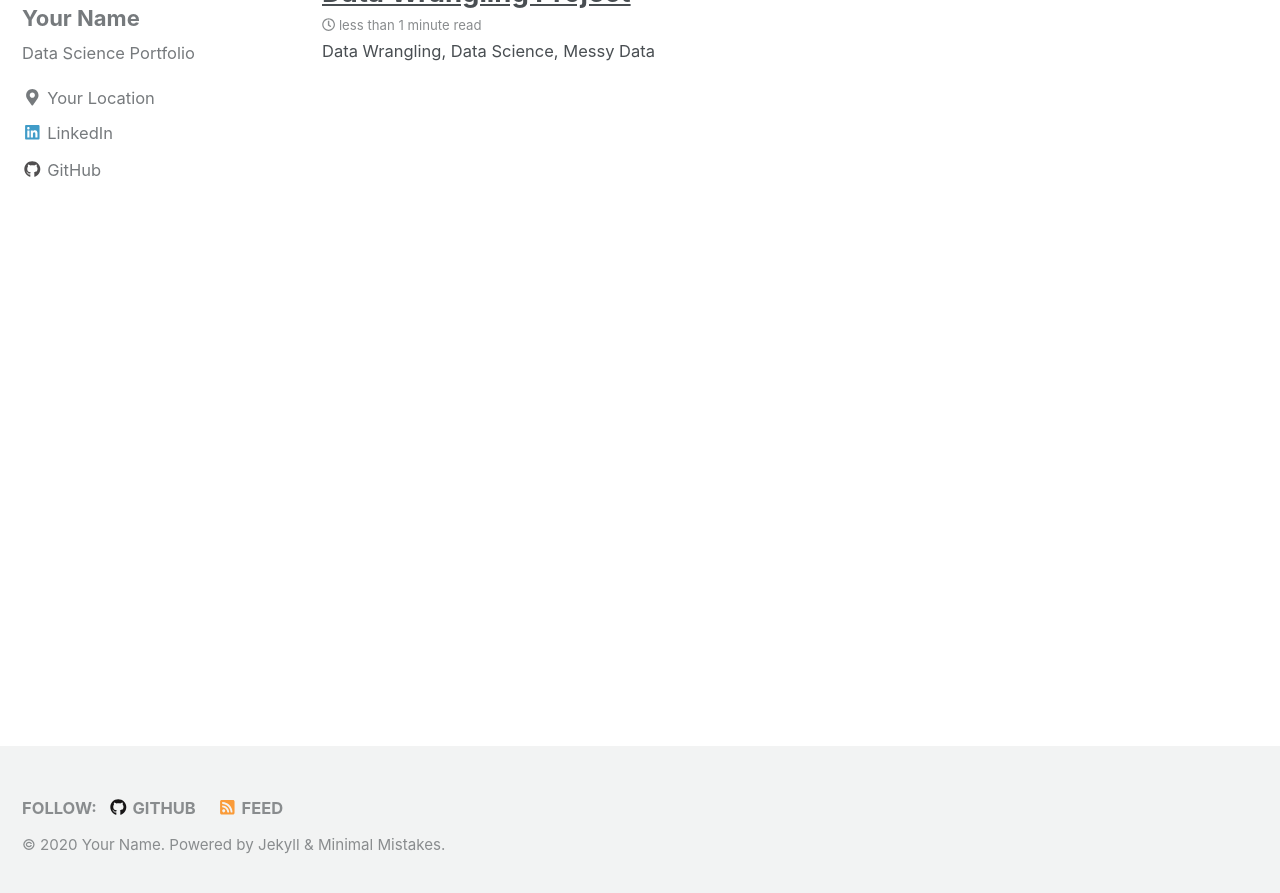
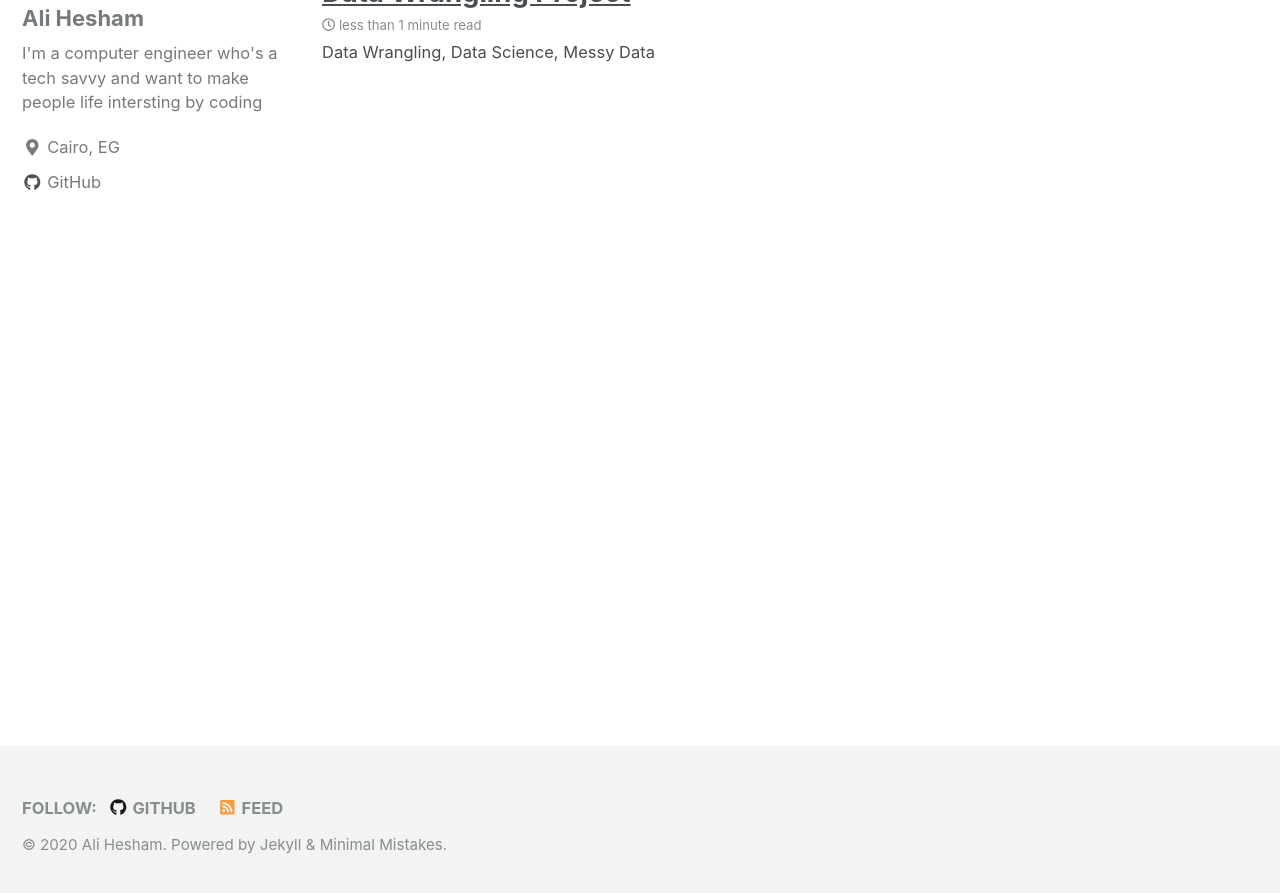
Before and after one commit to ali-hesham/ali-hesham.github.io, a Jekyll site: the page built from index.html, in a window 1280 px wide and 900 px high, scrolled down 760 px. Shown: the top 893 px of the window. Built offline with Jekyll 4.4.1, drawn with Linux system fonts in a browser that asks for light colours; nearby versions of some CDN libraries; the list of posts is cut into pages by our own code.

Commit message:
Update _config.yml
layout change

```diff
--- a/_config.yml
+++ b/_config.yml
@@ -9,10 +9,10 @@ minimal_mistakes_skin    : "default" # "air", "aqua", "contrast", "dark", "dirt"
 
 # Site Settings
 locale                   : "en-US"
-title                    : "Your Name"
+title                    : "RedBits"
 title_separator          : "-"
-name                     : "Your Name"
-description              : "Data Science Portfolio"
+name                     : "Ali Hesham"
+description              : "App Development Portfolio"
 url                      : # the base hostname & protocol for your site e.g. "https://mmistakes.github.io"
 baseurl                  : # the subpath of your site, e.g. "/blog"
 repository               : # GitHub username/repo-name e.g. "mmistakes/minimal-mistakes"
@@ -84,10 +84,10 @@ analytics:
 
 # Site Author
 author:
-  name             : "Your Name"
+  name             : "Ali Hesham"
   avatar           : "/images/bio-pic-2.jpg" # path of avatar image, e.g. "/assets/images/bio-photo.jpg"
-  bio              : "Data Science Portfolio"
-  location         : "Your Location"
+  bio              : "I'm a computer engineer who's a tech savvy and want to make people life intersting by coding"
+  location         : "Cairo, EG"
   email            :
   uri              :
   home             : # null (default), "absolute or relative url to link to author home"
@@ -97,13 +97,13 @@ author:
   flickr           :
   facebook         :
   foursquare       :
-  github           : "Your Github"
+  github           : "https://github.com/ali-hesham"
   gitlab           :
   google_plus      :
   keybase          :
   instagram        :
   lastfm           :
-  linkedin         : "dataoptimal" # "john-doe-12345678" (the last part of your profile url, e.g. https://www.linkedin.com/in/john-doe-12345678)
+  linkedin         : #"dataoptimal" # "john-doe-12345678" (the last part of your profile url, e.g. https://www.linkedin.com/in/john-doe-12345678)
   pinterest        :
   soundcloud       :
   stackoverflow    : # "123456/username" (the last part of your profile url, e.g. https://stackoverflow.com/users/123456/username)
```
